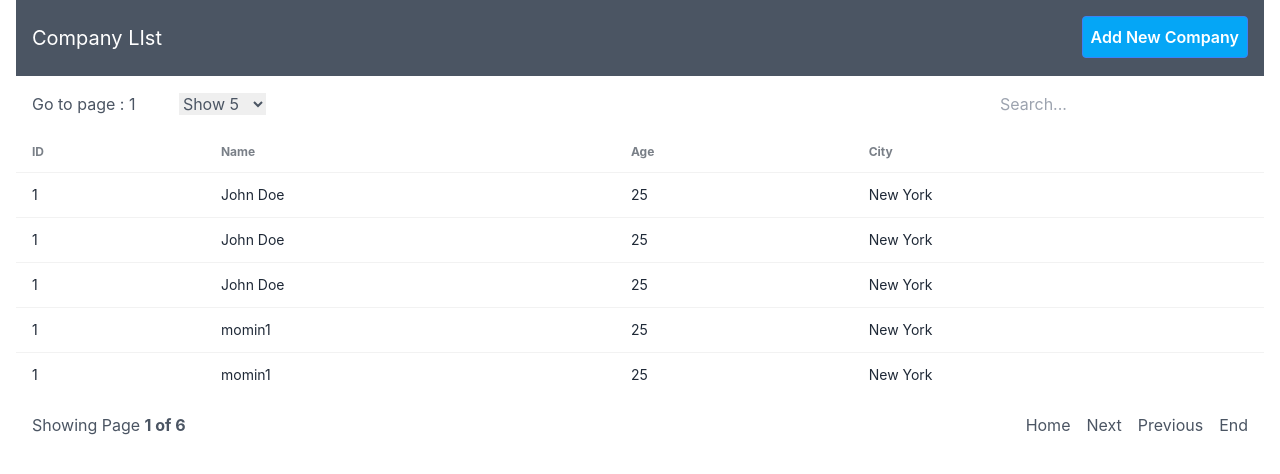
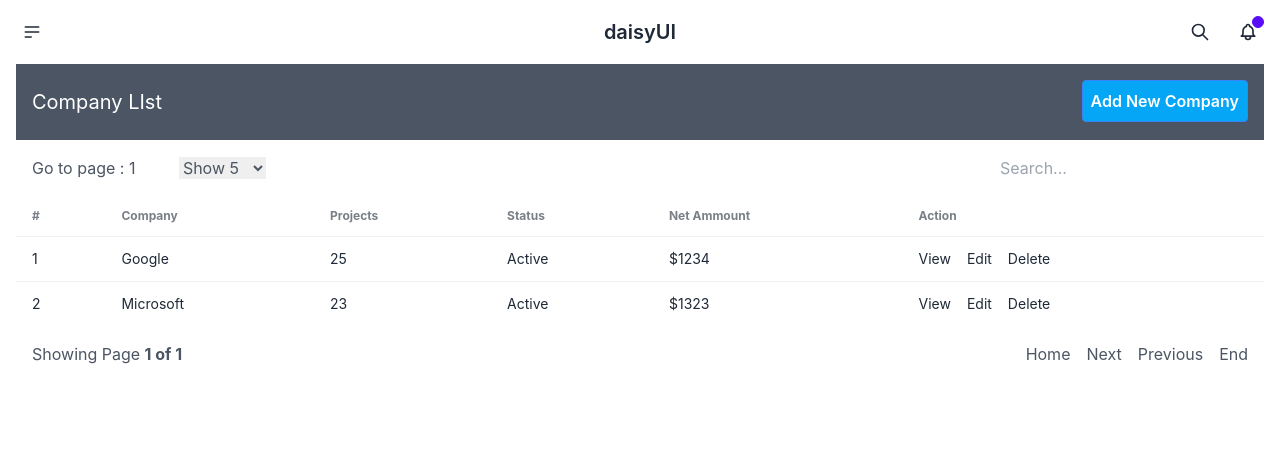
Before and after one commit to cse-mominul/shakernew, a React (Create React App) app: page / in a window 1280 px wide. Shown: the top 474 px of the page. Built offline with nearby package versions, Linux system fonts and the light colour scheme.

Commit message:
first commit

```diff
--- a/public/data.json
+++ b/public/data.json
@@ -1,33 +1,4 @@
 [
-    { "id": 1, "name": "John Doe", "age": 25, "city": "New York" },
-    { "id": 1, "name": "John Doe", "age": 25, "city": "New York" },
-    { "id": 1, "name": "John Doe", "age": 25, "city": "New York" },
-    { "id": 1, "name": "momin1", "age": 25, "city": "New York" },
-    { "id": 1, "name": "momin1", "age": 25, "city": "New York" },
-    { "id": 1, "name": "momin1", "age": 25, "city": "New York" },
-    { "id": 1, "name": "momin1", "age": 25, "city": "New York" },
-    { "id": 1, "name": "momin1", "age": 25, "city": "New York" },
-    { "id": 1, "name": "momin1", "age": 25, "city": "New York" },
-    { "id": 1, "name": "momin1", "age": 25, "city": "New York" },
-    { "id": 1, "name": "momin1", "age": 25, "city": "New York" },
-    { "id": 1, "name": "momin1", "age": 25, "city": "New York" },
-    { "id": 1, "name": "momin1", "age": 25, "city": "New York" },
-    { "id": 1, "name": "John Doe", "age": 25, "city": "New York" },
-    { "id": 1, "name": "John Doe", "age": 25, "city": "New York" },
-    { "id": 1, "name": "John Doe", "age": 25, "city": "New York" },
-    { "id": 1, "name": "John Doe", "age": 25, "city": "New York" },
-    { "id": 1, "name": "John Doe", "age": 25, "city": "New York" },
-    { "id": 1, "name": "John Doe", "age": 25, "city": "New York" },
-    { "id": 1, "name": "John Doe", "age": 25, "city": "New York" },
-    { "id": 1, "name": "John Doe", "age": 25, "city": "New York" },
-    { "id": 1, "name": "John Doe", "age": 25, "city": "New York" },
-    { "id": 1, "name": "John Doe", "age": 25, "city": "New York" },
-    { "id": 1, "name": "John Doe", "age": 25, "city": "New York" },
-    { "id": 1, "name": "John Doe", "age": 25, "city": "New York" },
-    { "id": 1, "name": "John Doe", "age": 25, "city": "New York" },
-    { "id": 1, "name": "John Doe", "age": 25, "city": "New York" },
-    { "id": 1, "name": "John Doe", "age": 25, "city": "New York" },
-    { "id": 1, "name": "John Doe", "age": 25, "city": "New York" },
-    { "id": 1, "name": "John Doe", "age": 25, "city": "New York" }
-
+    { "id": 1, "company": "Google", "projects": 25, "status": "Active", "netAmmount": "$1234" },
+    { "id": 2, "company": "Microsoft", "projects": 23, "status": "Active", "netAmmount": "$1323" }
 ]
--- a/src/Pages/CompanyLIstPage/CompanyListPage.js
+++ b/src/Pages/CompanyLIstPage/CompanyListPage.js
@@ -15,10 +15,11 @@
      // Define the columns
      const columns = React.useMemo(
       () => [
-        { Header: 'ID', accessor: 'id' },
-        { Header: 'Name', accessor: 'name' },
-        { Header: 'Age', accessor: 'age' },
-        { Header: 'City', accessor: 'city' },
+        { Header: '#', accessor: 'id' },
+        { Header: 'Company', accessor: 'company' },
+        { Header: 'Projects', accessor: 'projects' },
+        { Header: 'Status', accessor: 'status' },
+        {Header:'Net Ammount', accessor: 'netAmmount'},
       ],
       []
     );
@@ -105,7 +106,9 @@
             <tr {...headerGroup.getHeaderGroupProps()}>
               {headerGroup.headers.map(column => (
                 <th {...column.getHeaderProps()}>{column.render('Header')}</th>
+
               ))}
+              <th>Action</th>
             </tr>
           ))}
         </thead>
@@ -116,7 +119,13 @@
               <tr {...row.getRowProps()}>
                 {row.cells.map(cell => (
                   <td {...cell.getCellProps()}>{cell.render('Cell')}</td>
+
                 ))}
+                 <td className='flex gap-4'>
+                <button >View</button>
+                <button >Edit</button>
+                <button >Delete</button>
+              </td>
               </tr>
             );
           })}
--- a/src/Pages/ShearPages/Navbar/Navbar.js
+++ b/src/Pages/ShearPages/Navbar/Navbar.js
@@ -3,7 +3,34 @@
 const Navbar = () => {
     return (
         <div>
-            <h1 className='font-red-700'></h1>
+            <div className="navbar bg-base-100">
+  <div className="navbar-start">
+    <div className="dropdown">
+      <label tabIndex={0} className="btn btn-ghost btn-circle">
+        <svg xmlns="http://www.w3.org/2000/svg" className="h-5 w-5" fill="none" viewBox="0 0 24 24" stroke="currentColor"><path strokeLinecap="round" strokeLinejoin="round" strokeWidth="2" d="M4 6h16M4 12h16M4 18h7" /></svg>
+      </label>
+      <ul tabIndex={0} className="menu menu-sm dropdown-content mt-3 p-2 shadow bg-base-100 rounded-box w-52">
+        <li><a>Homepage</a></li>
+        <li><a>Portfolio</a></li>
+        <li><a>About</a></li>
+      </ul>
+    </div>
+  </div>
+  <div className="navbar-center">
+    <a className="btn btn-ghost normal-case text-xl">daisyUI</a>
+  </div>
+  <div className="navbar-end">
+    <button className="btn btn-ghost btn-circle">
+      <svg xmlns="http://www.w3.org/2000/svg" className="h-5 w-5" fill="none" viewBox="0 0 24 24" stroke="currentColor"><path strokeLinecap="round" strokeLinejoin="round" strokeWidth="2" d="M21 21l-6-6m2-5a7 7 0 11-14 0 7 7 0 0114 0z" /></svg>
+    </button>
+    <button className="btn btn-ghost btn-circle">
+      <div className="indicator">
+        <svg xmlns="http://www.w3.org/2000/svg" className="h-5 w-5" fill="none" viewBox="0 0 24 24" stroke="currentColor"><path strokeLinecap="round" strokeLinejoin="round" strokeWidth="2" d="M15 17h5l-1.405-1.405A2.032 2.032 0 0118 14.158V11a6.002 6.002 0 00-4-5.659V5a2 2 0 10-4 0v.341C7.67 6.165 6 8.388 6 11v3.159c0 .538-.214 1.055-.595 1.436L4 17h5m6 0v1a3 3 0 11-6 0v-1m6 0H9" /></svg>
+        <span className="badge badge-xs badge-primary indicator-item"></span>
+      </div>
+    </button>
+  </div>
+</div>
         </div>
     );
 };
```
